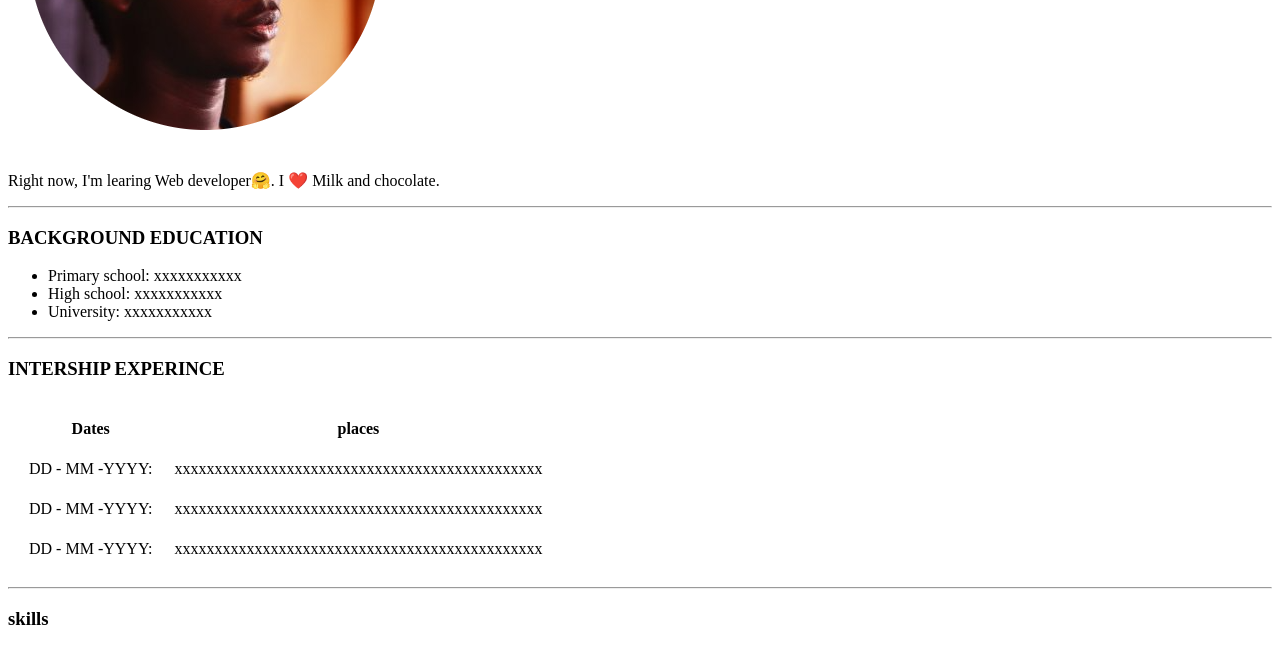
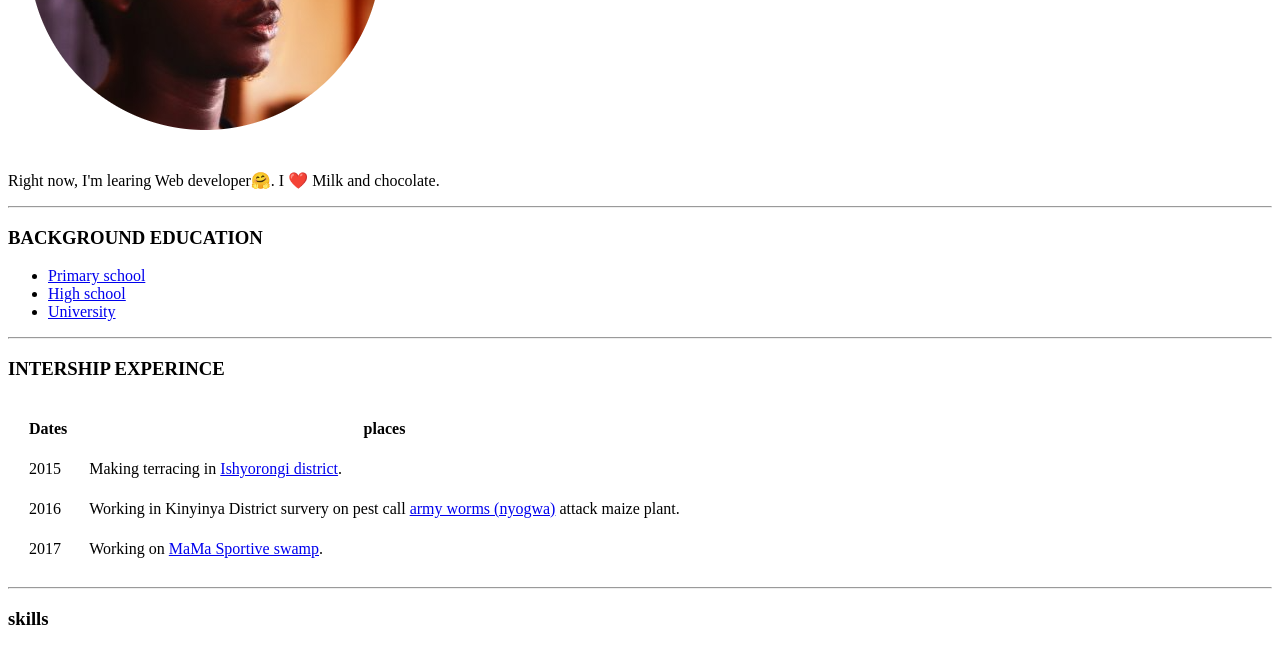
Before and after one commit to Hakizimana-Clement/cv, a plain HTML site: page index.html in a window 1280 px wide. Shown: the part 251-896 px from the top of the page. Drawn offline with Linux system fonts and the light colour scheme.

Commit message:
Update index.html

```diff
--- a/index.html
+++ b/index.html
@@ -5,7 +5,6 @@
     <meta http-equiv="X-UA-Compatible" content="IE=edge">
     <meta name="viewport" content="width=device-width, initial-scale=1.0">
     <title>Clement's personal website</title>
-    <link rel="stylesheet" href="css/styles.css">
 </head>
 
 <body>
@@ -31,16 +30,19 @@
 
     <h3>BACKGROUND EDUCATION</h3>
 
+
     <ul>
-        <li>Primary school: xxxxxxxxxxx</li>
-        <li>High school: xxxxxxxxxxx</a></li>
-        <li>University: xxxxxxxxxxx</a> </li>
+        <li> <a href="https://www.google.com/maps/place/Groupe+Secondaire+Gisozi+I/@-1.9226616,30.0707953,757m/data=!3m1!1e3!4m9!1m2!2m1!1sgroup+social+gisozi+i!3m5!1s0x19dca153a582ae6d:0x23e9abc8b1a90e67!8m2!3d-1.9225653!4d30.073905!15sChVncm91cCBzb2NpYWwgZ2lzb3ppIGmSAQ1taWRkbGVfc2Nob29s">Primary school</a>  </li>
+
+        <li><a href="https://idbkabarondo.com/">High school</a></li>
+        <li> <a href="https://utab.ac.rw/">University</a> </li>
     </ul>
+
     <hr>
 
     <h3>INTERSHIP EXPERINCE</h3>
 
-    <table cellspacing="20">
+     <table cellspacing="20">
         <thead>
            <tr>
                 <th>Dates</th>
@@ -49,29 +51,29 @@
         </thead>
         <tr>
             <td>
-                DD - MM -YYYY:
+                2015
             </td>
 
             <td>
-                xxxxxxxxxxxxxxxxxxxxxxxxxxxxxxxxxxxxxxxxxxxxxx
+                Making terracing in <a href="https://en.wikipedia.org/wiki/Shyorongi">Ishyorongi district</a>.
             </td>
         </tr>
 
         <tr>
             <td>
-                DD - MM -YYYY:
+                2016
             </td>
 
             <td>
-                xxxxxxxxxxxxxxxxxxxxxxxxxxxxxxxxxxxxxxxxxxxxxx
+                Working in Kinyinya District survery on pest call <a href="https://vikaspedia.in/agriculture/crop-production/integrated-pest-managment/ipm-for-cerels/identification-and-management-of-fall-armyworm"> army worms (nyogwa)</a> attack maize plant.
             </td>
         </tr>
 
 
         <tr>
-            <td>DD - MM -YYYY:</td>
+            <td>2017</td>
 
-            <td>xxxxxxxxxxxxxxxxxxxxxxxxxxxxxxxxxxxxxxxxxxxxxx </td>
+            <td>Working on <a href="https://www.google.com/maps/place/1%C2%B056'02.1%22S+30%C2%B005'13.5%22E/@-1.9339091,30.0870741,17z/data=!3m1!4b1!4m5!3m4!1s0x0:0x596fd0aa7a15f9dd!8m2!3d-1.9339091!4d30.0870741">MaMa Sportive swamp</a>. </td>
         </tr>
     </table>
 
@@ -107,7 +109,7 @@
     </table>
     <hr>
      <a href="hobbies.html">Hobbies</a>
-     <a href="contact_me.html">Contact me</a><br><br>
+     <a href="contact-me.html">Contact me</a><br><br>
 
 
 
```
